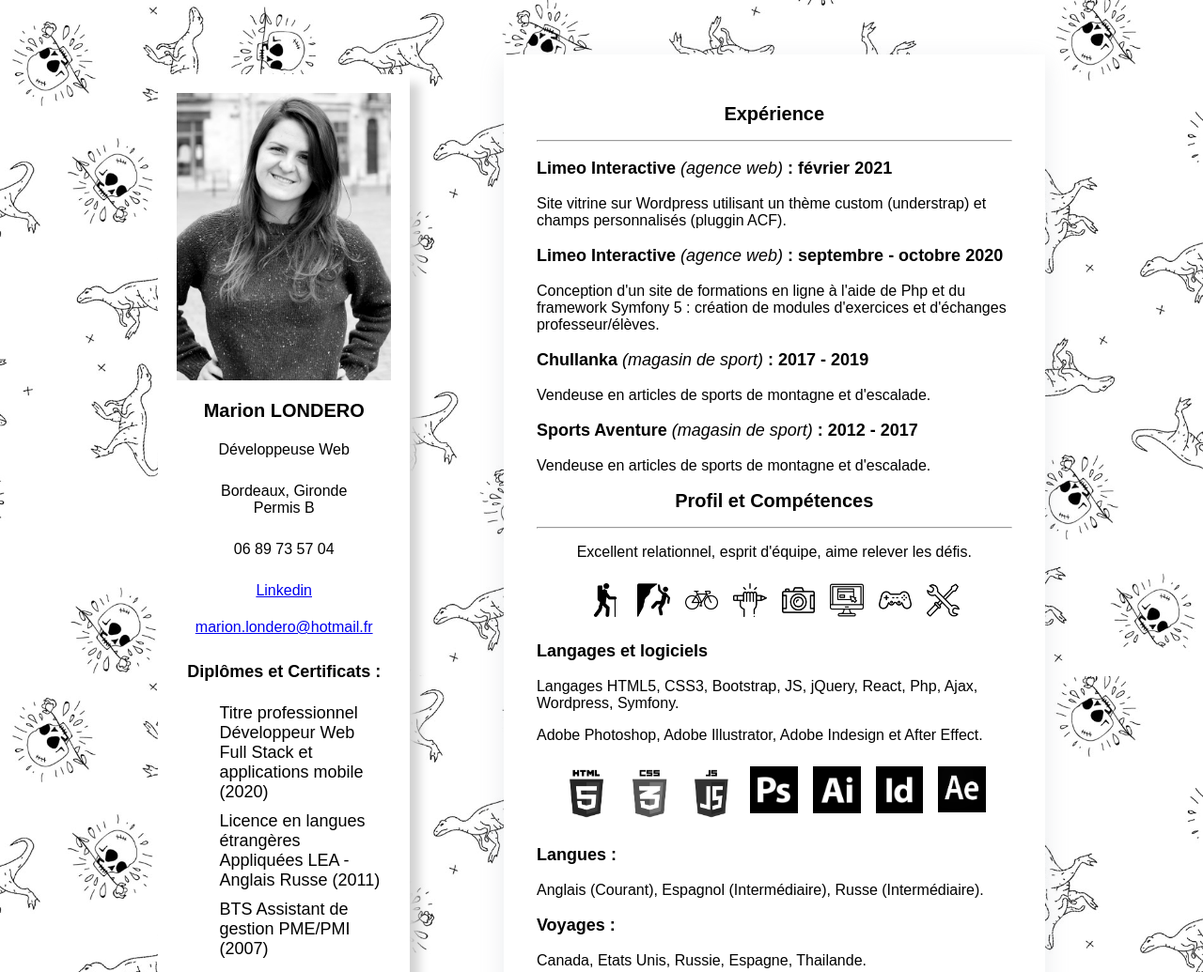
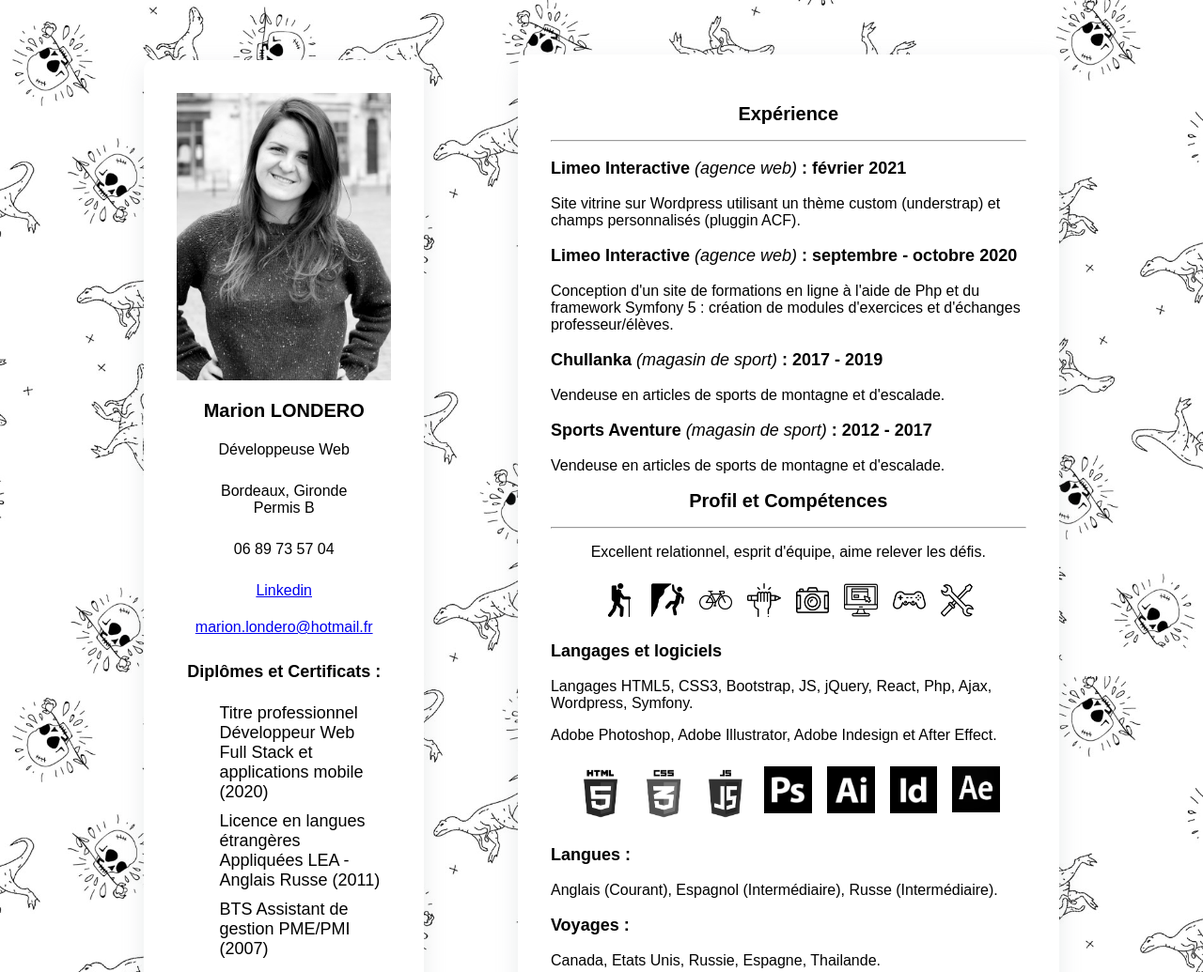
Before and after one commit to MAshhh11/monportfolio, a website: page CV responsive/index.html in a window 1280 px wide. Shown: the top 1035 px of the page at 94% size. Drawn offline with Linux system fonts and the light colour scheme; a web font is replaced by a local one.

Commit message:
up css cv

```diff
--- a/CV responsive/assets/css/style.css
+++ b/CV responsive/assets/css/style.css
@@ -45,10 +45,11 @@ body {
 
 #me {
   background-color: white;
-  box-shadow: 10px 10px 10px lightgray;
+  box-shadow: rgba(149, 157, 165, 0.2) 0px 8px 24px;
   width: 18%;
   margin: 50px;
-  padding: 20px;
+  padding: 35px;
+  border-radius: 10px;
 }
 
 #me p {
@@ -93,6 +94,7 @@ body {
   margin: 50px;
   width: 40%;
   padding: 35px;
+  border-radius: 10px;
 }
 
 #skills span {
```
